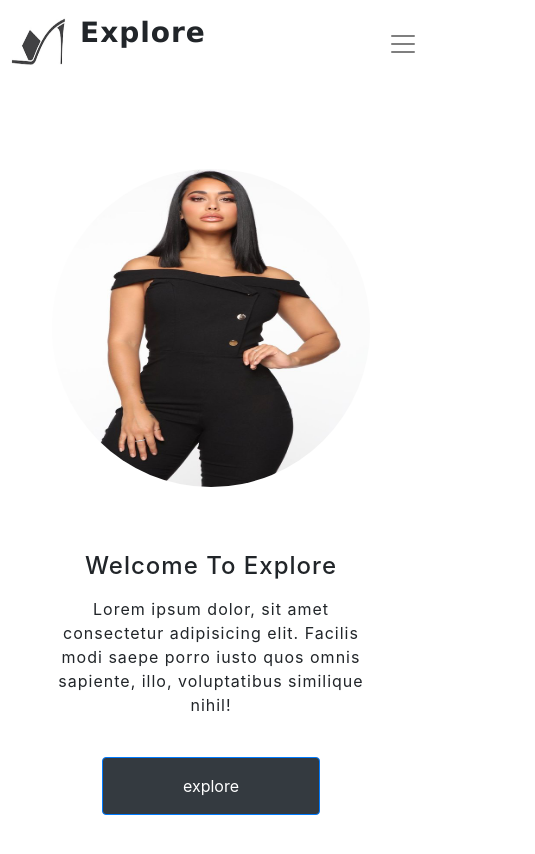
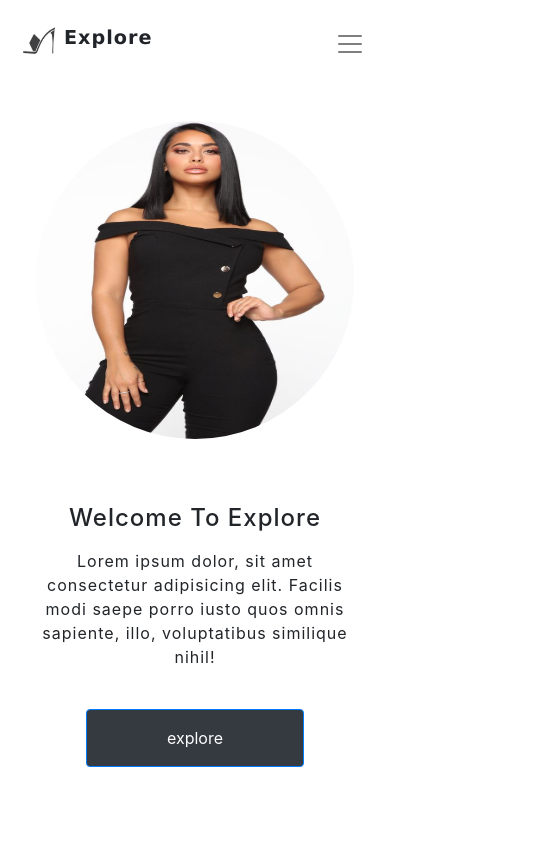
Before and after one commit to GabriellaAmah/Reactjs_Ecommerce_store, a React (Create React App) app: page / in a window 390 px wide. Shown: the top 854 px of the page, 535 px wide, since content can reach past the window. Built offline with nearby package versions, Linux system fonts and the light colour scheme; the HTML template or start-up script is replaced by a standard one.

Commit message:
worked on home page

```diff
--- a/public/index.html
+++ b/public/index.html
@@ -9,7 +9,7 @@
       name="description"
       content="Web site created using create-react-app"
     />
-
+   <!--<link rel="stylesheet" href="\bootstrap.css" /> -->
     <link rel="stylesheet" href="https://stackpath.bootstrapcdn.com/bootstrap/4.5.2/css/bootstrap.min.css" />
     <link rel="apple-touch-icon" href="%PUBLIC_URL%/logo192.png" />
 
--- a/src/E-commerce frontend/components/layout/Header/header.css
+++ b/src/E-commerce frontend/components/layout/Header/header.css
@@ -12,4 +12,10 @@
     .header {
         justify-content: space-between !important;
     }
+
+    .headerLogo img{
+        width: 3rem;
+        height: 3rem;
+        margin: 1rem 0 1rem 1rem;
+    }
 }
--- a/src/E-commerce frontend/components/layout/Nav/nav.css
+++ b/src/E-commerce frontend/components/layout/Nav/nav.css
@@ -44,6 +44,12 @@
         font-size: 0.1em;
     }
 
+
+    .brand h3{
+        font-size: 1.2rem;
+        padding-top: 1.5rem;
+    }
+
     button {
        padding:1em 5em !important;
     }
--- a/src/E-commerce frontend/components/pages/Home/home.jsx
+++ b/src/E-commerce frontend/components/pages/Home/home.jsx
@@ -3,7 +3,7 @@ import ShowcaseContainer from '../../showcase/ShowcaseContainer'
 
 const Home = () => {
     return (
-        <div style={{width : '100%' , marginLeft: '1rem'}}>
+        <div style={{width : '100%' , marginLeft: '0'}}>
             <ShowcaseContainer />
         </div>
     )
--- a/src/E-commerce frontend/components/showcase/showcase.css
+++ b/src/E-commerce frontend/components/showcase/showcase.css
@@ -86,7 +86,8 @@
         display: flex;
         flex-direction: column;
         justify-content: center;
-        margin-top: 2em;
+        position: relative;
+        bottom: 6em;
     }
 
 }
```
